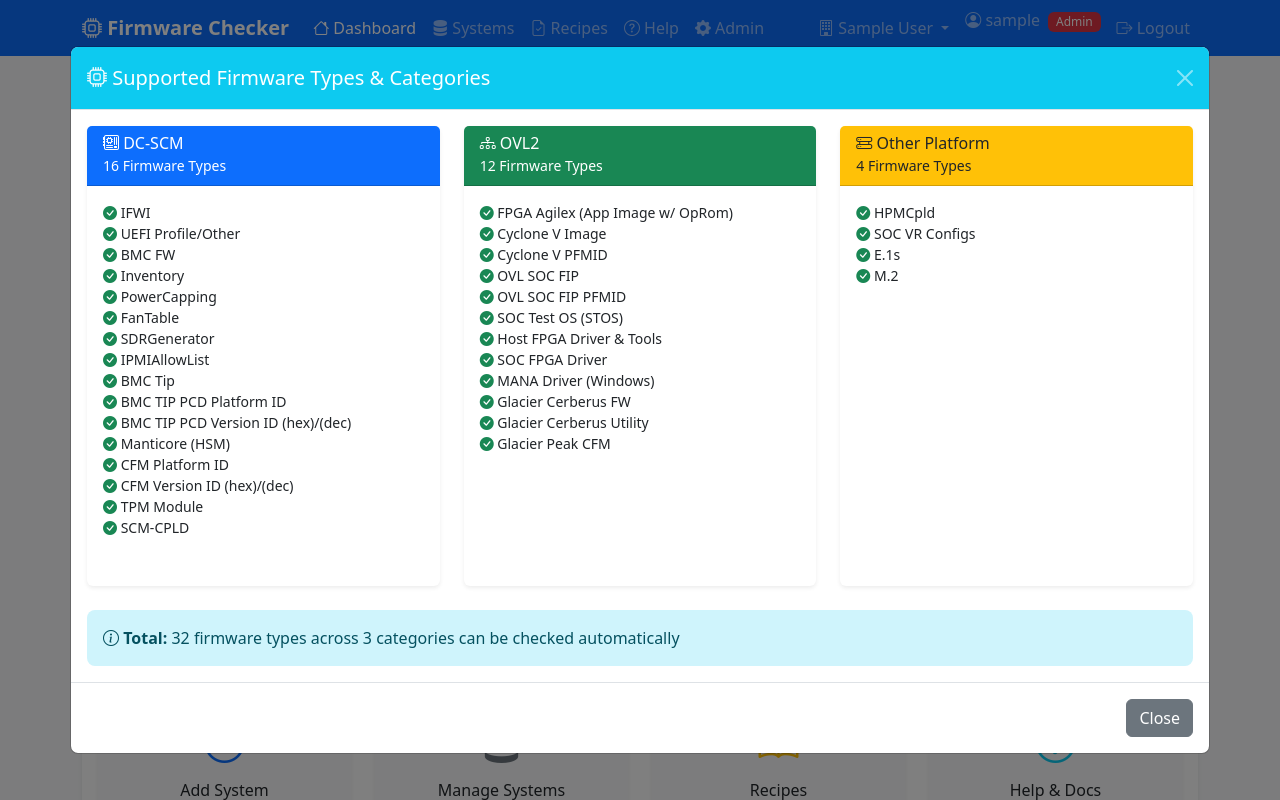
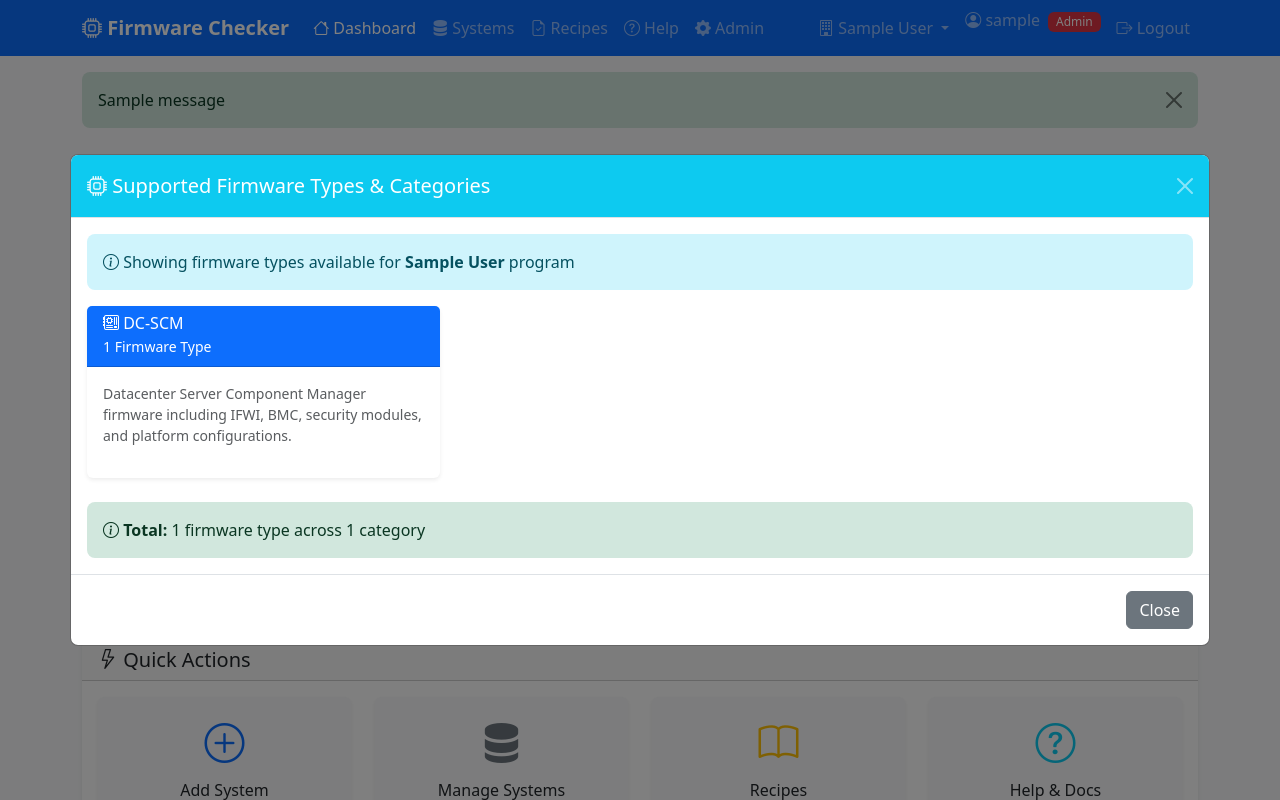
Before and after one commit to JarrettJones/Compliance, a Flask app: page / in a window 1280 px wide, after a click that opens the changed part. Run offline with Flask 3, Linux system fonts and the light colour scheme; the visitor is signed in with stand-in values (Sample User, id 1); data comes from the database, SQL or seed files in the repository; tables that the repository leaves empty hold one stand-in row (values such as "Sample post"); one stand-in notice (Sample message) is shown; parts of the project's set-up code (start-up, migrations or seed data) failed here and were passed over.

Commit message:
Fix remaining hardcoded firmware type counts in stats card and modal

```diff
--- a/firmware-checker/templates/index.html
+++ b/firmware-checker/templates/index.html
@@ -218,8 +218,8 @@
             <div class="card-body">
                 <div class="d-flex justify-content-between">
                     <div>
-                        <h4 class="card-title">32 Types</h4>
-                        <p class="card-text">3 Categories <i class="bi bi-info-circle-fill"></i></p>
+                        <h4 class="card-title">{{ stats.total_firmware_types }} Type{{ 's' if stats.total_firmware_types != 1 else '' }}</h4>
+                        <p class="card-text">{{ firmware_by_category|length }} Categor{{ 'ies' if firmware_by_category|length != 1 else 'y' }} <i class="bi bi-info-circle-fill"></i></p>
                     </div>
                     <div class="align-self-center">
                         <i class="bi bi-cpu fs-1"></i>
@@ -420,82 +420,50 @@
                 <button type="button" class="btn-close btn-close-white" onclick="closeModal()" aria-label="Close"></button>
             </div>
             <div class="modal-body">
+                {% if firmware_by_category %}
+                <div class="alert alert-info mb-3">
+                    {% if session.get('program_id') %}
+                    <i class="bi bi-info-circle"></i> Showing firmware types available for <strong>{{ session.get('program_name') }}</strong> program
+                    {% else %}
+                    <i class="bi bi-info-circle"></i> Showing all available firmware types
+                    {% endif %}
+                </div>
+
                 <div class="row row-cols-1 row-cols-md-3 g-4">
+                    {% for category, count in firmware_by_category.items() %}
                     <div class="col">
-                        <div class="card border-primary h-100">
-                            <div class="card-header bg-primary text-white">
-                                <h6 class="mb-0"><i class="bi bi-motherboard"></i> DC-SCM</h6>
-                                <small>16 Firmware Types</small>
+                        <div class="card border-{% if loop.index == 1 %}primary{% elif loop.index == 2 %}success{% else %}info{% endif %} h-100">
+                            <div class="card-header bg-{% if loop.index == 1 %}primary{% elif loop.index == 2 %}success{% else %}info{% endif %} text-white">
+                                <h6 class="mb-0">
+                                    <i class="bi bi-{% if category == 'DC-SCM' %}motherboard{% elif category == 'OVL2' %}diagram-3{% else %}hdd-rack{% endif %}"></i>
+                                    {{ category }}
+                                </h6>
+                                <small>{{ count }} Firmware Type{{ 's' if count != 1 else '' }}</small>
                             </div>
-                            <div class="card-body" style="min-height: 400px;">
-                                <ul class="list-unstyled small mb-0">
-                                    <li><i class="bi bi-check-circle-fill text-success"></i> IFWI</li>
-                                    <li><i class="bi bi-check-circle-fill text-success"></i> UEFI Profile/Other</li>
-                                    <li><i class="bi bi-check-circle-fill text-success"></i> BMC FW</li>
-                                    <li><i class="bi bi-check-circle-fill text-success"></i> Inventory</li>
-                                    <li><i class="bi bi-check-circle-fill text-success"></i> PowerCapping</li>
-                                    <li><i class="bi bi-check-circle-fill text-success"></i> FanTable</li>
-                                    <li><i class="bi bi-check-circle-fill text-success"></i> SDRGenerator</li>
-                                    <li><i class="bi bi-check-circle-fill text-success"></i> IPMIAllowList</li>
-                                    <li><i class="bi bi-check-circle-fill text-success"></i> BMC Tip</li>
-                                    <li><i class="bi bi-check-circle-fill text-success"></i> BMC TIP PCD Platform ID</li>
-                                    <li><i class="bi bi-check-circle-fill text-success"></i> BMC TIP PCD Version ID (hex)/(dec)</li>
-                                    <li><i class="bi bi-check-circle-fill text-success"></i> Manticore (HSM)</li>
-                                    <li><i class="bi bi-check-circle-fill text-success"></i> CFM Platform ID</li>
-                                    <li><i class="bi bi-check-circle-fill text-success"></i> CFM Version ID (hex)/(dec)</li>
-                                    <li><i class="bi bi-check-circle-fill text-success"></i> TPM Module</li>
-                                    <li><i class="bi bi-check-circle-fill text-success"></i> SCM-CPLD</li>
-                                </ul>
+                            <div class="card-body">
+                                <p class="text-muted small">
+                                    {% if category == 'DC-SCM' %}
+                                    Datacenter Server Component Manager firmware including IFWI, BMC, security modules, and platform configurations.
+                                    {% elif category == 'OVL2' %}
+                                    Offload Engine firmware including FPGA images, SOC components, drivers, and security frameworks.
+                                    {% else %}
+                                    Additional platform firmware for storage controllers, voltage regulators, and peripheral devices.
+                                    {% endif %}
+                                </p>
                             </div>
                         </div>
                     </div>
-
-                    <div class="col">
-                        <div class="card border-success h-100">
-                            <div class="card-header bg-success text-white">
-                                <h6 class="mb-0"><i class="bi bi-diagram-3"></i> OVL2</h6>
-                                <small>12 Firmware Types</small>
-                            </div>
-                            <div class="card-body" style="min-height: 400px;">
-                                <ul class="list-unstyled small mb-0">
-                                    <li><i class="bi bi-check-circle-fill text-success"></i> FPGA Agilex (App Image w/ OpRom)</li>
-                                    <li><i class="bi bi-check-circle-fill text-success"></i> Cyclone V Image</li>
-                                    <li><i class="bi bi-check-circle-fill text-success"></i> Cyclone V PFMID</li>
-                                    <li><i class="bi bi-check-circle-fill text-success"></i> OVL SOC FIP</li>
-                                    <li><i class="bi bi-check-circle-fill text-success"></i> OVL SOC FIP PFMID</li>
-                                    <li><i class="bi bi-check-circle-fill text-success"></i> SOC Test OS (STOS)</li>
-                                    <li><i class="bi bi-check-circle-fill text-success"></i> Host FPGA Driver & Tools</li>
-                                    <li><i class="bi bi-check-circle-fill text-success"></i> SOC FPGA Driver</li>
-                                    <li><i class="bi bi-check-circle-fill text-success"></i> MANA Driver (Windows)</li>
-                                    <li><i class="bi bi-check-circle-fill text-success"></i> Glacier Cerberus FW</li>
-                                    <li><i class="bi bi-check-circle-fill text-success"></i> Glacier Cerberus Utility</li>
-                                    <li><i class="bi bi-check-circle-fill text-success"></i> Glacier Peak CFM</li>
-                                </ul>
-                            </div>
-                        </div>
-                    </div>
-
-                    <div class="col">
-                        <div class="card border-warning h-100">
-                            <div class="card-header bg-warning text-dark">
-                                <h6 class="mb-0"><i class="bi bi-hdd-rack"></i> Other Platform</h6>
-                                <small>4 Firmware Types</small>
-                            </div>
-                            <div class="card-body" style="min-height: 400px;">
-                                <ul class="list-unstyled small mb-0">
-                                    <li><i class="bi bi-check-circle-fill text-success"></i> HPMCpld</li>
-                                    <li><i class="bi bi-check-circle-fill text-success"></i> SOC VR Configs</li>
-                                    <li><i class="bi bi-check-circle-fill text-success"></i> E.1s</li>
-                                    <li><i class="bi bi-check-circle-fill text-success"></i> M.2</li>
-                                </ul>
-                            </div>
-                        </div>
-                    </div>
+                    {% endfor %}
                 </div>
 
-                <div class="alert alert-info mb-0 mt-4">
-                    <i class="bi bi-info-circle"></i> <strong>Total:</strong> 32 firmware types across 3 categories can be checked automatically
+                <div class="alert alert-success mb-0 mt-4">
+                    <i class="bi bi-info-circle"></i> <strong>Total:</strong> {{ stats.total_firmware_types }} firmware type{{ 's' if stats.total_firmware_types != 1 else '' }} across {{ firmware_by_category|length }} categor{{ 'ies' if firmware_by_category|length != 1 else 'y' }}
                 </div>
+                {% else %}
+                <div class="alert alert-warning">
+                    <i class="bi bi-exclamation-triangle"></i> No firmware types configured for this program.
+                </div>
+                {% endif %}
             </div>
             <div class="modal-footer">
                 <button type="button" class="btn btn-secondary" onclick="closeModal()">Close</button>
```
